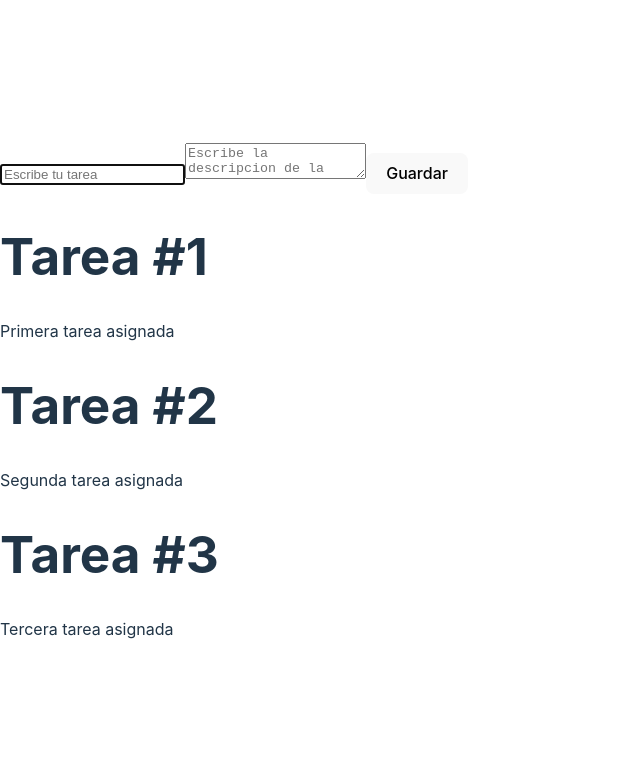
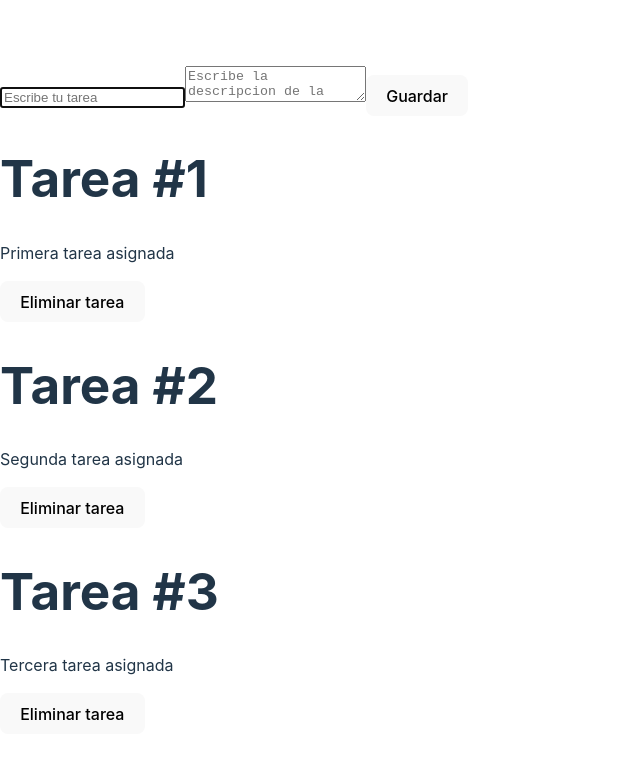
Before and after one commit to Emerson93gh/esReact, a React (Vite) app in the folder proyecto2-react-tasks/: page / in a window 1280 px wide. Shown: the top 758 px of the page, without its empty margins (0-640 px from the left). Built offline with nearby package versions, Linux system fonts and the light colour scheme.

Commit message:
eliminar tarea

```diff
--- a/proyecto2-react-tasks/src/App.jsx
+++ b/proyecto2-react-tasks/src/App.jsx
@@ -20,10 +20,16 @@
     }]);
   }
 
+  function deleteTask(taskId) {
+    //console.log(tasks);
+    //console.log(taskId);
+    setTasks(tasks.filter(task => task.id !== taskId));
+  }
+
   return (
     <div>
       <TaskForm createTask={createTask} />
-      <TaskList tasks={tasks}/>
+      <TaskList tasks={tasks} deleteTask={deleteTask} />
     </div>
   );
 }
--- a/proyecto2-react-tasks/src/components/TaskCard.jsx
+++ b/proyecto2-react-tasks/src/components/TaskCard.jsx
@@ -1,10 +1,17 @@
 import React from "react";
 
-function TaskCard({task}) { // props
+function TaskCard({task, deleteTask}) { // props
+  // function eliminarTarea() {
+  //   alert('Eliminando...');
+  // }
+
   return (
     <div>
       <h1> {task.title} </h1>
       <p> {task.description} </p>
+      <button onClick={() => deleteTask(task.id) }>
+        Eliminar tarea
+      </button>
     </div>
   );
 }
--- a/proyecto2-react-tasks/src/components/TaskList.jsx
+++ b/proyecto2-react-tasks/src/components/TaskList.jsx
@@ -2,14 +2,14 @@
 //console.log(tasks)
 import TaskCard from "./TaskCard";
 
-function TaskList(props) {
-  if (props.tasks.length === 0) {
+function TaskList({tasks, deleteTask}) { //props
+  if (tasks.length === 0) {
     return <h1>No hay tareas</h1>;
   }
   return (
     <div>
-      {props.tasks.map((task) => (
-        <TaskCard key={task.id} task={task} />
+      {tasks.map((task) => (
+        <TaskCard key={task.id} task={task} deleteTask={deleteTask} />
       ))}
     </div>
   );
```
